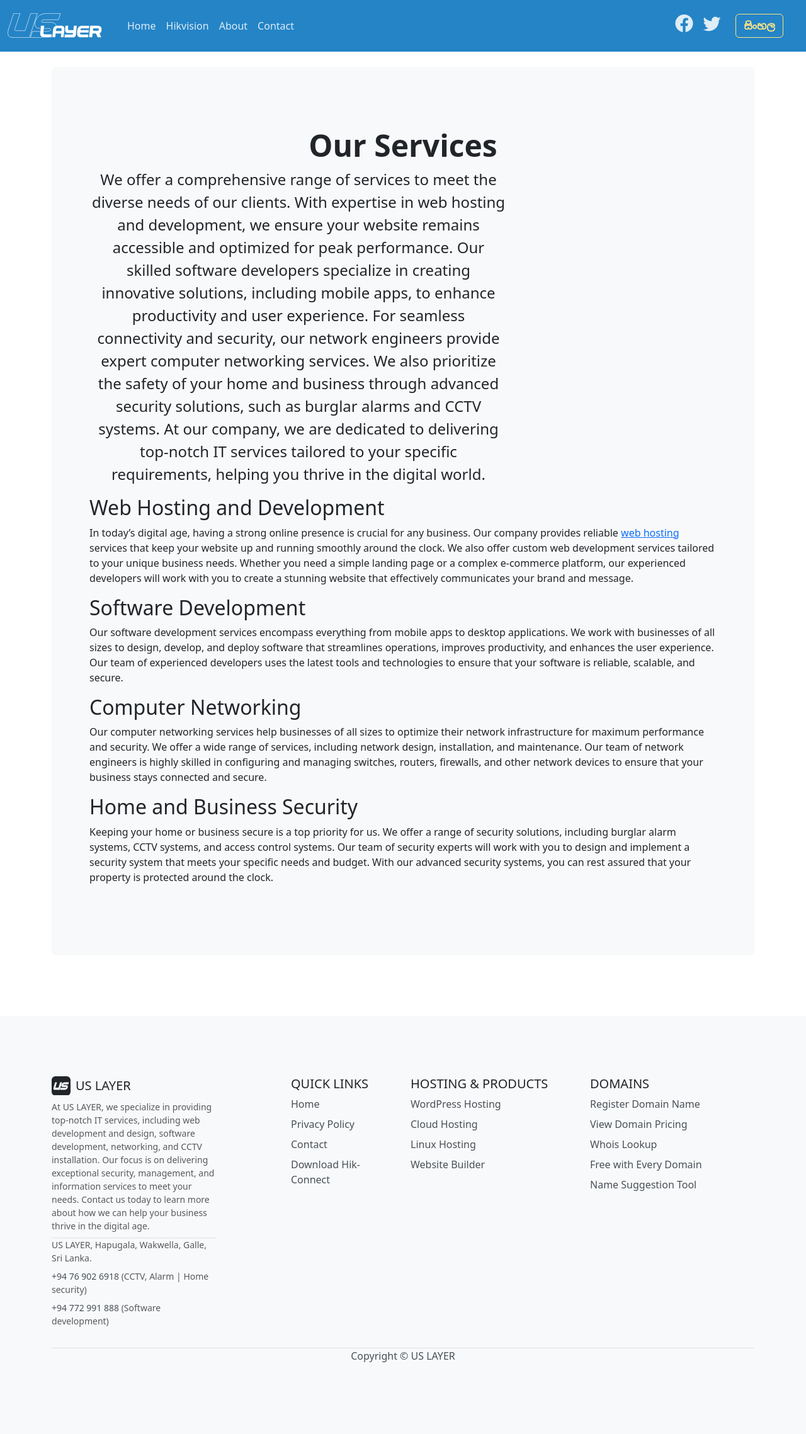
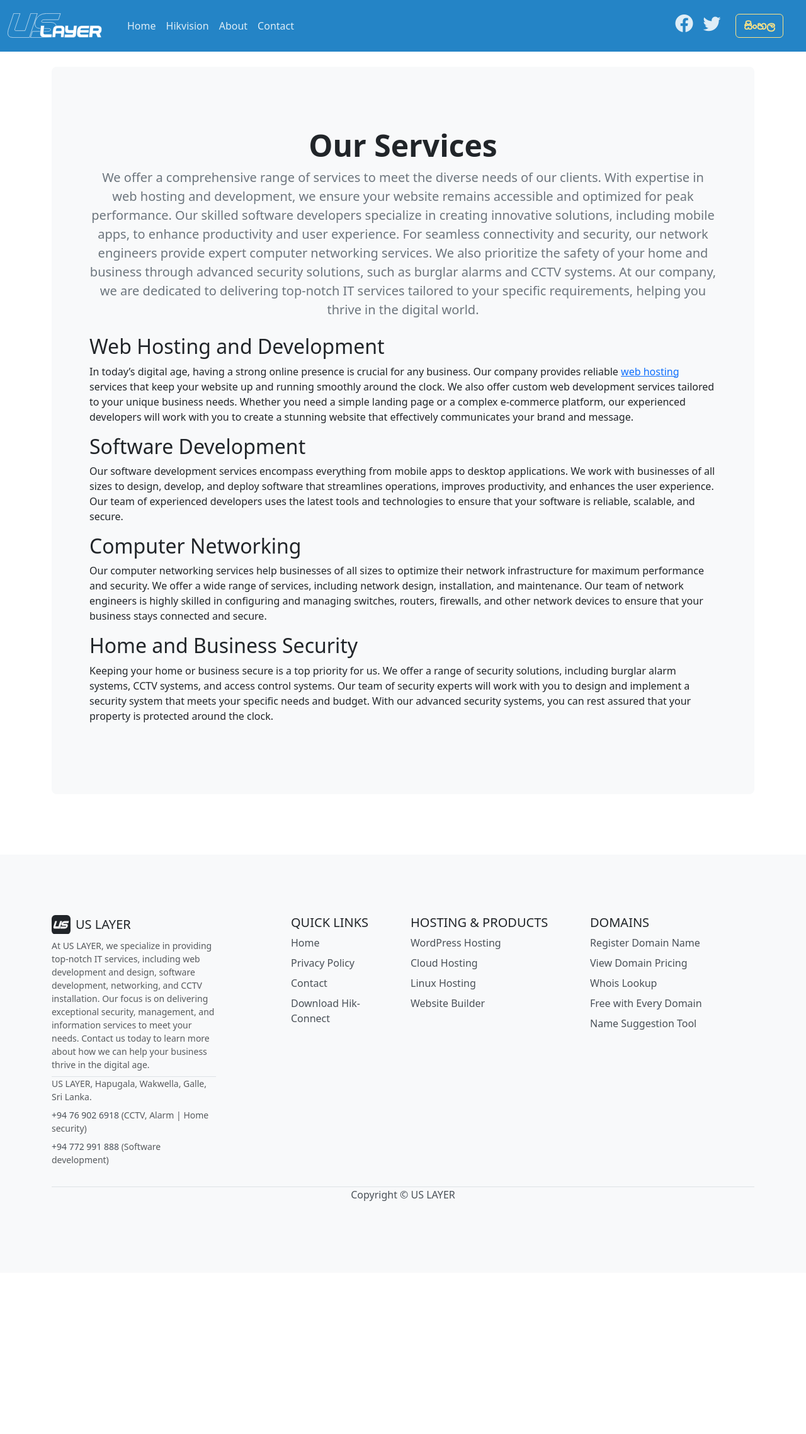
Before and after one commit to uslayer/uslayer.github.io, a Jekyll site: the page built from pages/services.md, in a window 1280 px wide. Shown: the whole page at 63% size. Built offline with Jekyll 4.4.1, drawn with Linux system fonts in a browser that asks for light colours; after the commit the page ends 2021 px from its top, so only the background shows below that.

Commit message:
Update services.md

```diff
--- a/pages/services.md
+++ b/pages/services.md
@@ -7,7 +7,9 @@
 
 <div class="text-center">
     <h1 class="display-5 fw-bold">Our Services</h1>
-        <p class="col-md-8 fs-4">We offer a comprehensive range of services to meet the diverse needs of our clients. With expertise in web hosting and development, we ensure your website remains accessible and optimized for peak performance. Our skilled software developers specialize in creating innovative solutions, including mobile apps, to enhance productivity and user experience. For seamless connectivity and security, our network engineers provide expert computer networking services. We also prioritize the safety of your home and business through advanced security solutions, such as burglar alarms and CCTV systems. At our company, we are dedicated to delivering top-notch IT services tailored to your specific requirements, helping you thrive in the digital world.</p>
+        <div class="mx-auto">
+            <p class="fs-5 mb-4 text-secondary">We offer a comprehensive range of services to meet the diverse needs of our clients. With expertise in web hosting and development, we ensure your website remains accessible and optimized for peak performance. Our skilled software developers specialize in creating innovative solutions, including mobile apps, to enhance productivity and user experience. For seamless connectivity and security, our network engineers provide expert computer networking services. We also prioritize the safety of your home and business through advanced security solutions, such as burglar alarms and CCTV systems. At our company, we are dedicated to delivering top-notch IT services tailored to your specific requirements, helping you thrive in the digital world.</p>
+        </div>
 </div>
 
 ## Web Hosting and Development
```
